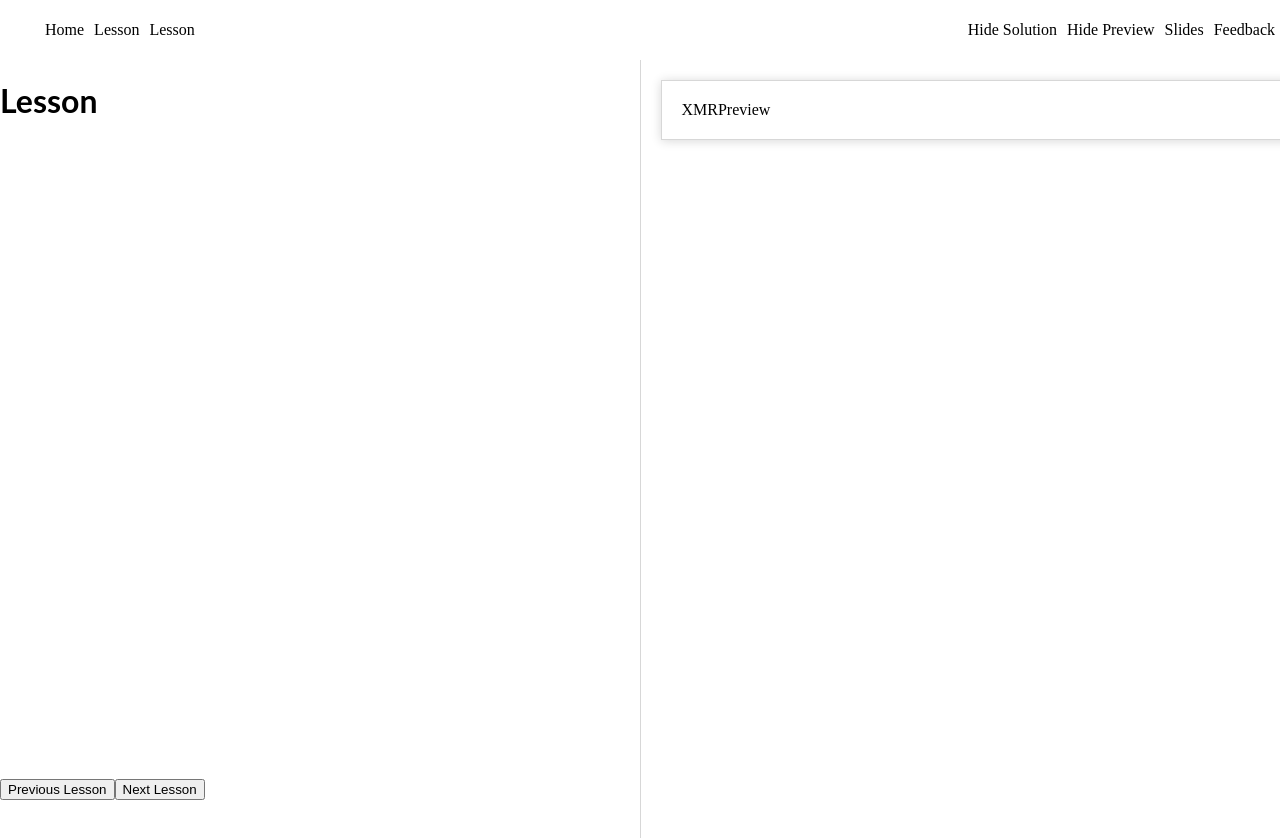
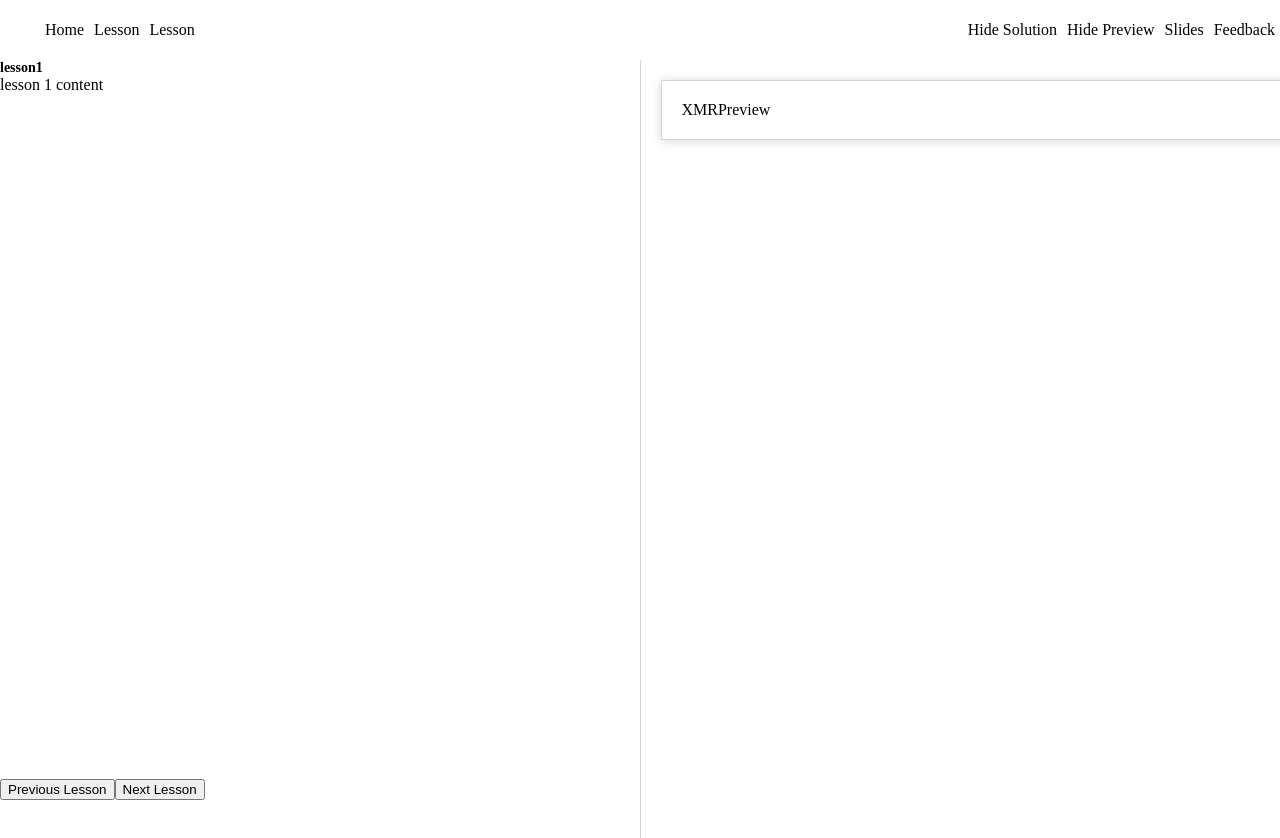
Before and after one commit to kalburgimanjunath/stackblitz-react-learning-platform, a React (Create React App) app: page /platform in a window 1280 px wide. Shown: the top 838 px of the page. Built offline with nearby package versions, Linux system fonts and the light colour scheme.

Commit message:
2 files modified, 1 added

```diff
--- a/src/platform/index.tsx
+++ b/src/platform/index.tsx
@@ -1,4 +1,5 @@
 import React from 'react';
+import { LESSONS } from './lessons';
 const Header = () => {
   return (
     <div style={{ display: 'flex', justifyContent: 'space-between' }}>
@@ -30,15 +31,24 @@ const Preview = () => {
     </div>
   );
 };
+const Lessons = ({ content }) => {
+  return (
+    <div>
+      <div className="lesson-title">{content.title}</div>
+      <div className="lesson-content">{content.content}</div>
+    </div>
+  );
+};
 export default function Platform() {
   return (
     <div className="platform">
       <Header />
       <div className="flex w-full v-full">
         <div className="w-half border-right ">
-          <h1>Lesson</h1>
+          <Lessons content={LESSONS[0]} />
           <div className="footer flex">
             <button type="button">Previous Lesson</button>
+
             <button type="button">Next Lesson</button>
           </div>
         </div>
--- /dev/null
+++ b/src/platform/lessons.js
@@ -0,0 +1,9 @@
+export const LESSONS = [
+  {
+    id: 1,
+    title: 'lesson1 ',
+    content: 'lesson 1 content',
+    solution: 'lesson 1 solution',
+    preview: true,
+  },
+];
--- a/src/style.css
+++ b/src/style.css
@@ -88,3 +88,7 @@ body {
 .shadow {
   box-shadow: 0px 1px 10px 0.001px #d7d7d7;
 }
+.lesson-title {
+  font-weight: bold;
+  font-size: 14px;
+}
```
